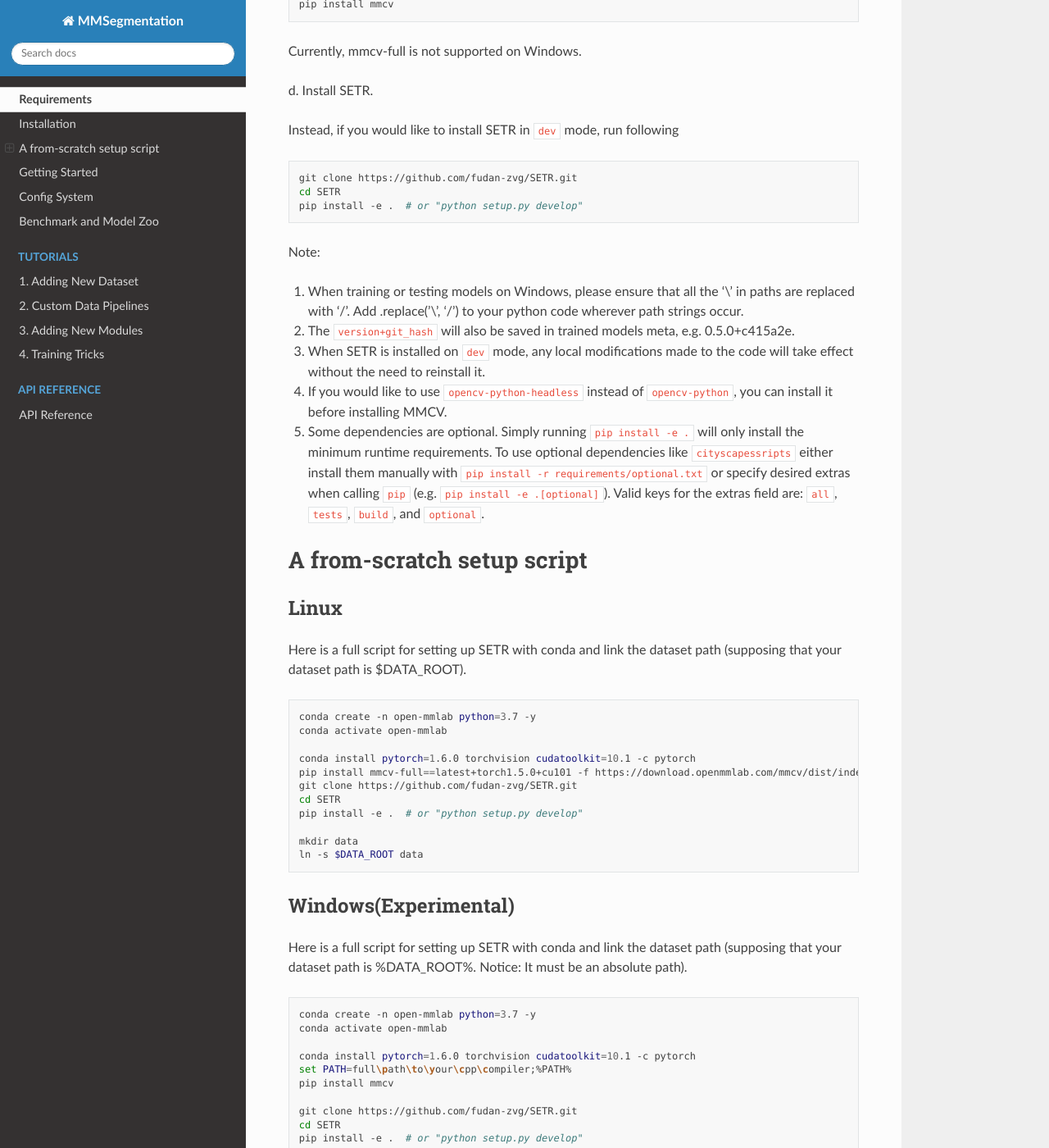
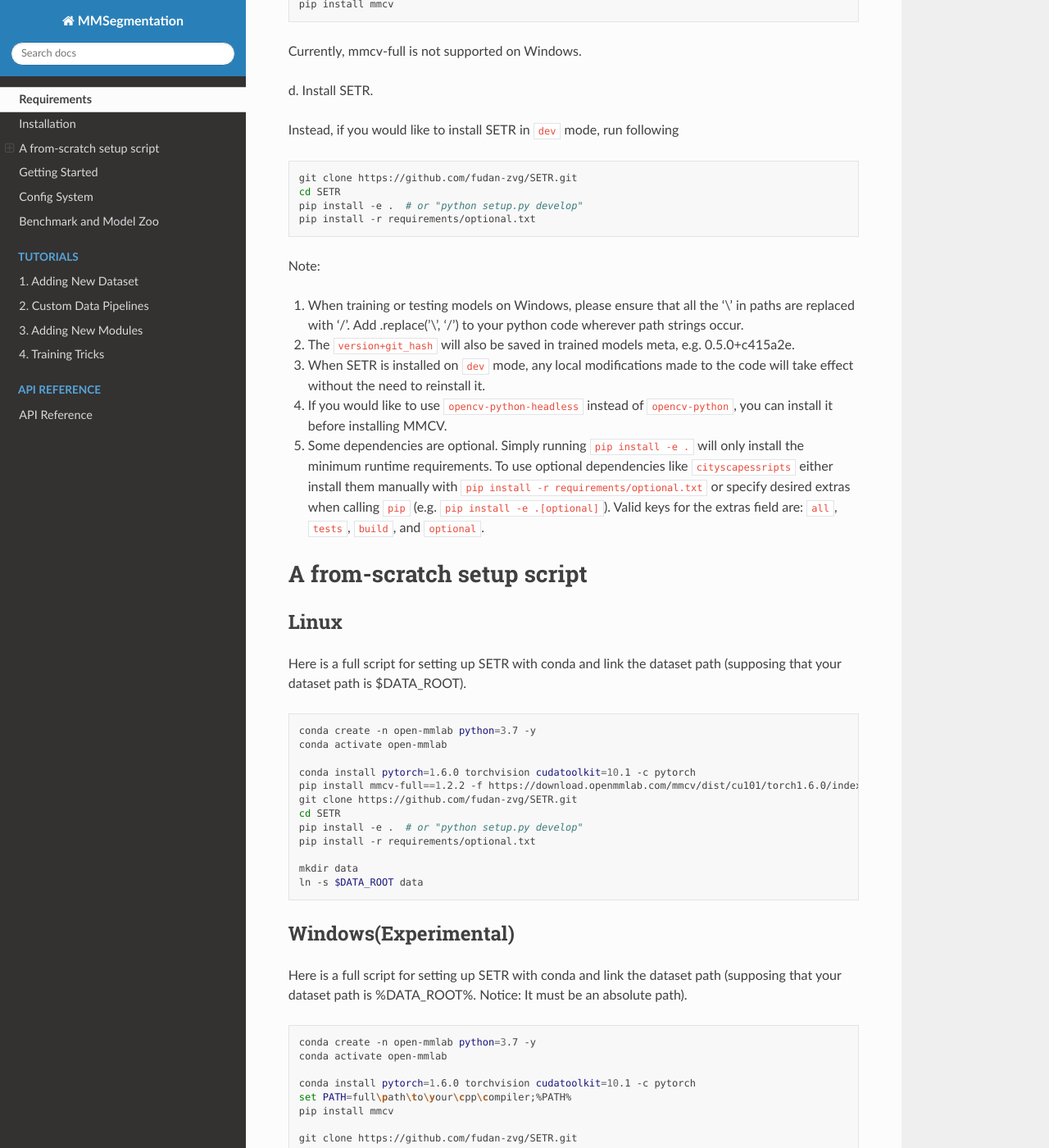
Before and after one commit to fudan-zvg/SETR, a Sphinx documentation site: the page built from docs/install.md, in a window 1280 px wide and 1400 px high, scrolled down 1391 px. Shown: the whole window at 82% size. Built offline with Sphinx 7.4.7 and the Read the Docs theme 2.0.0, drawn with Linux system fonts in a browser that asks for light colours; some of the changed text lies outside the part shown.

````diff
--- a/docs/install.md
+++ b/docs/install.md
@@ -30,7 +30,7 @@ Either `mmcv` or `mmcv-full` is compatible with MMSegmentation, but for methods
 The pre-build mmcv-full (with PyTorch 1.5 and CUDA 10.1) can be installed by running: (other available versions could be found [here](https://mmcv.readthedocs.io/en/latest/#install-with-pip))
 
 ```shell
-pip install mmcv-full==latest+torch1.5.0+cu101 -f https://download.openmmlab.com/mmcv/dist/index.html
+pip install mmcv-full==1.2.2 -f https://download.openmmlab.com/mmcv/dist/cu101/torch1.6.0/index.html
 ```
 
 **Install mmcv for Windows (Experimental):**
@@ -69,6 +69,7 @@ Instead, if you would like to install SETR in `dev` mode, run following
 git clone https://github.com/fudan-zvg/SETR.git
 cd SETR
 pip install -e .  # or "python setup.py develop"
+pip install -r requirements/optional.txt
 ```
 
 Note:
@@ -92,10 +93,11 @@ conda create -n open-mmlab python=3.7 -y
 conda activate open-mmlab
 
 conda install pytorch=1.6.0 torchvision cudatoolkit=10.1 -c pytorch
-pip install mmcv-full==latest+torch1.5.0+cu101 -f https://download.openmmlab.com/mmcv/dist/index.html
+pip install mmcv-full==1.2.2 -f https://download.openmmlab.com/mmcv/dist/cu101/torch1.6.0/index.html
 git clone https://github.com/fudan-zvg/SETR.git
 cd SETR
 pip install -e .  # or "python setup.py develop"
+pip install -r requirements/optional.txt
 
 mkdir data
 ln -s $DATA_ROOT data
@@ -117,6 +119,7 @@ pip install mmcv
 git clone https://github.com/fudan-zvg/SETR.git
 cd SETR
 pip install -e .  # or "python setup.py develop"
+pip install -r requirements/optional.txt
 
 mklink /D data %DATA_ROOT%
 ```
````
Also changed, not shown: README.md (+101 -0 lines).
